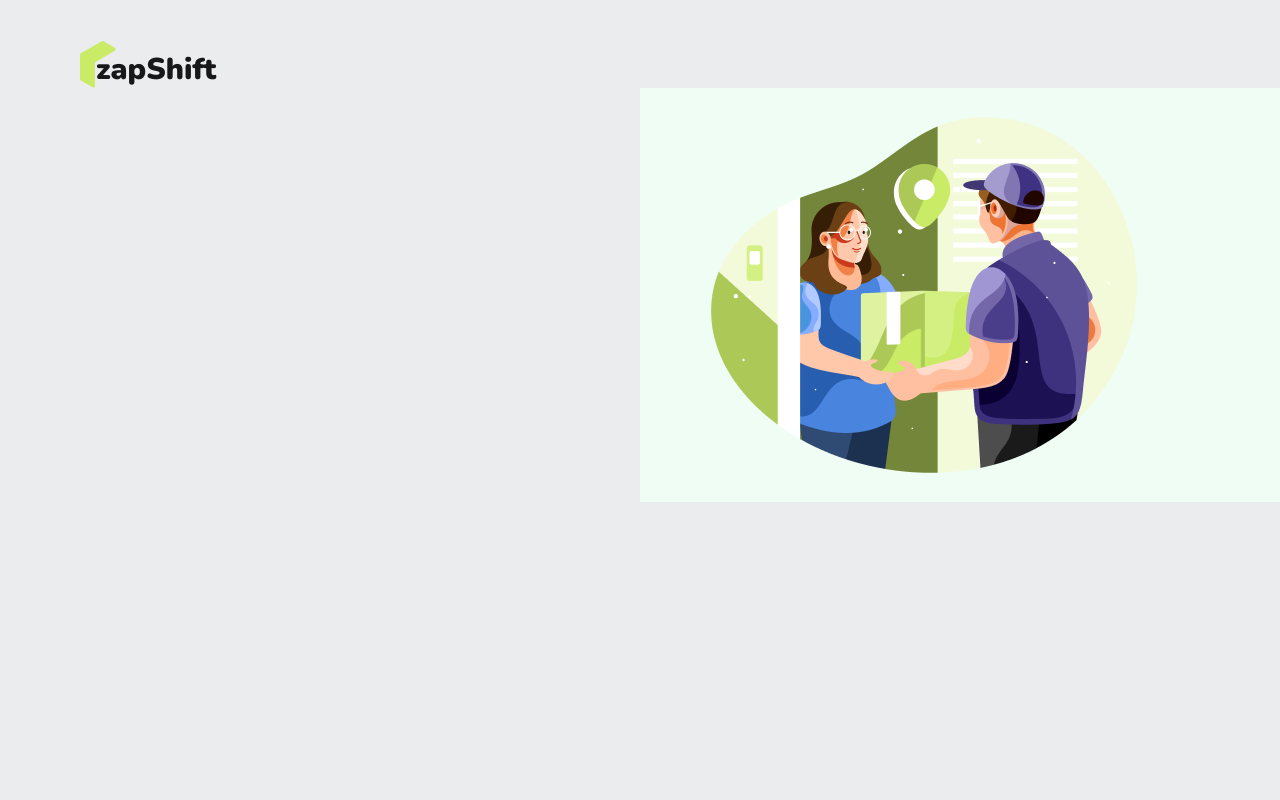
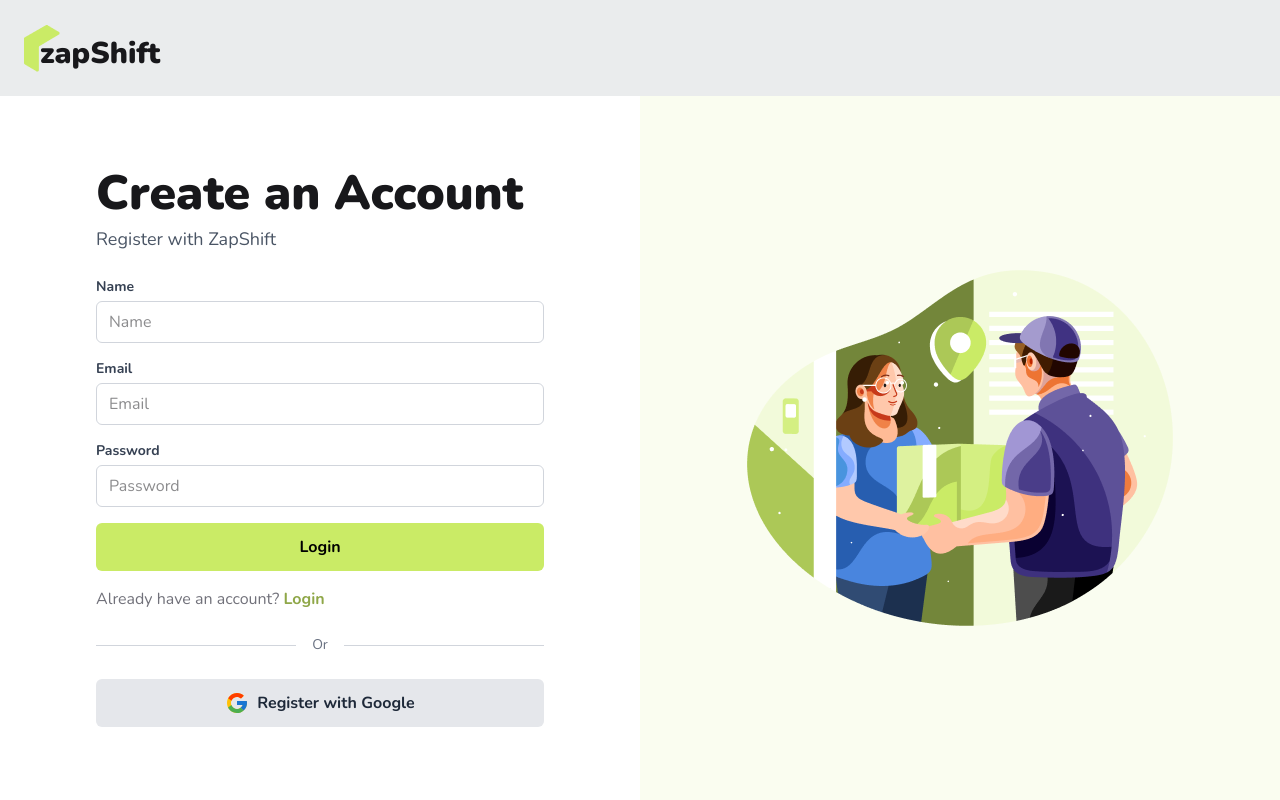
Before and after one commit to farhanarexa/Zap-Shift-Frontend, a React (Vite) app: page /register in a window 1280 px wide. Built offline with nearby package versions, Linux system fonts and the light colour scheme.

Commit message:
Login and register page Created

```diff
--- a/src/Layout/AuthLayout.jsx
+++ b/src/Layout/AuthLayout.jsx
@@ -5,19 +5,28 @@ import authImg from '../../src/assets/authImage.png'
 
 const AuthLayout = () => {
     return (
-        <div>
-            <div>
-                <div className='ml-20 mt-10'><Logo></Logo></div>
+         <div className="h-screen flex flex-col">
+            {/* Top Bar with Logo */}
+            <div className="p-6">
+                <Logo />
             </div>
-            <div className='flex'>
-                <div className='w-1/2'>
-                    <Outlet></Outlet>
+
+            {/* Main Content Area */}
+            <div className="flex flex-1 overflow-hidden">
+                {/* Left Side: Form Content */}
+                <div className="w-1/2 flex items-center justify-center bg-white">
+                    <Outlet />
                 </div>
-                <div className='w-1/2 bg-green-50 h-full'>
-                    <img src={authImg} alt="" />
+
+                {/* Right Side: Image */}
+                <div className="w-1/2 bg-[#FAFDF0] flex items-center justify-center">
+                    <img
+                        src={authImg}
+                        alt="Authentication illustration"
+                        className="max-w-full max-h-full object-contain p-8"
+                    />
                 </div>
             </div>
-
         </div>
     );
 };
--- a/src/Pages/Auth/Login.jsx
+++ b/src/Pages/Auth/Login.jsx
@@ -1,9 +1,61 @@
+// J:\Faru PH Projects\zap-shift-client\src\Pages\Auth\Login.jsx
 import React from 'react';
+import { FcGoogle } from 'react-icons/fc';
 
 const Login = () => {
     return (
-        <div>
-            <h2>Login here</h2>
+        <div className="w-full max-w-md mx-auto">
+            {/* Welcome Back Header */}
+            <h1 className="text-5xl font-black mb-2">Welcome Back</h1>
+            <p className="text-gray-600 text-lg mb-6">Login with ZapShift</p>
+
+            {/* Email Field */}
+            <div className="mb-4">
+                <label className="block text-sm font-bold text-gray-700 mb-1">Email</label>
+                <input
+                    type="email"
+                    placeholder="Email"
+                    className="w-full px-3 py-2 border border-gray-300 rounded-md focus:outline-none focus:ring-2 focus:ring-[#ACC857]"
+                />
+            </div>
+
+            {/* Password Field */}
+            <div className="mb-4">
+                <label className="block text-sm font-bold text-gray-700 mb-1">Password</label>
+                <input
+                    type="password"
+                    placeholder="Password"
+                    className="w-full px-3 py-2 border border-gray-300 rounded-md focus:outline-none focus:ring-2 focus:ring-[#ACC857]"
+                />
+            </div>
+
+            {/* Forgot Password Link */}
+            <div className="mb-4">
+                <a href="#" className="text-base text-[#71717A] hover:underline">Forget Password?</a>
+            </div>
+
+            {/* Login Button */}
+            <button className="w-full bg-primary hover:bg-[#b1cf58] text-black font-bold py-3 px-4 rounded-md transition-colors">
+                Login
+            </button>
+
+            {/* Register Link */}
+            <div className="mt-4 text-base text-[#71717A]">
+                Don't have any account? <a href="register" className="text-[#8FA748] font-bold hover:underline">Register</a>
+            </div>
+
+            {/* Divider */}
+            <div className="my-6 flex items-center">
+                <div className="grow border-t border-gray-300"></div>
+                <span className="mx-4 text-gray-500 text-sm">Or</span>
+                <div className="grow border-t border-gray-300"></div>
+            </div>
+
+            {/* Google Login Button */}
+            <button className="w-full bg-gray-200 hover:bg-gray-300 text-gray-800 font-bold py-3 px-4 rounded-md flex items-center justify-center gap-2 transition-colors">
+                <FcGoogle size={24} />
+                Login with Google
+            </button>
         </div>
     );
 };
--- a/src/Pages/Auth/Register.jsx
+++ b/src/Pages/Auth/Register.jsx
@@ -1,10 +1,65 @@
 import React from 'react';
+import { FcGoogle } from 'react-icons/fc';
 
 const Register = () => {
     return (
-        <div>
+         <div className="w-full max-w-md mx-auto">
+                    {/* Welcome Back Header */}
+                    <h1 className="text-5xl font-black mb-2">Create an Account</h1>
+                    <p className="text-gray-600 text-lg mb-6">Register with ZapShift</p>
 
-        </div>
+                    {/* Name Field */}
+                    <div className="mb-4">
+                        <label className="block text-sm font-bold text-gray-700 mb-1">Name</label>
+                        <input
+                            type="text"
+                            placeholder="Name"
+                            className="w-full px-3 py-2 border border-gray-300 rounded-md focus:outline-none focus:ring-2 focus:ring-[#ACC857]"
+                        />
+                    </div>
+                    {/* Email Field */}
+                    <div className="mb-4">
+                        <label className="block text-sm font-bold text-gray-700 mb-1">Email</label>
+                        <input
+                            type="email"
+                            placeholder="Email"
+                            className="w-full px-3 py-2 border border-gray-300 rounded-md focus:outline-none focus:ring-2 focus:ring-[#ACC857]"
+                        />
+                    </div>
+
+                    {/* Password Field */}
+                    <div className="mb-4">
+                        <label className="block text-sm font-bold text-gray-700 mb-1">Password</label>
+                        <input
+                            type="password"
+                            placeholder="Password"
+                            className="w-full px-3 py-2 border border-gray-300 rounded-md focus:outline-none focus:ring-2 focus:ring-[#ACC857]"
+                        />
+                    </div>
+
+                    {/* Login Button */}
+                    <button className="w-full bg-primary hover:bg-[#b1cf58] text-black font-bold py-3 px-4 rounded-md transition-colors">
+                        Login
+                    </button>
+
+                    {/* Register Link */}
+                    <div className="mt-4 text-base text-[#71717A]">
+                        Already have an account? <a href="login" className="text-[#8FA748] font-bold hover:underline">Login</a>
+                    </div>
+
+                    {/* Divider */}
+                    <div className="my-6 flex items-center">
+                        <div className="grow border-t border-gray-300"></div>
+                        <span className="mx-4 text-gray-500 text-sm">Or</span>
+                        <div className="grow border-t border-gray-300"></div>
+                    </div>
+
+                    {/* Google Login Button */}
+                    <button className="w-full bg-gray-200 hover:bg-gray-300 text-gray-800 font-bold py-3 px-4 rounded-md flex items-center justify-center gap-2 transition-colors">
+                        <FcGoogle  size={24} />
+                        Register with Google
+                    </button>
+                </div>
     );
 };
 
```
